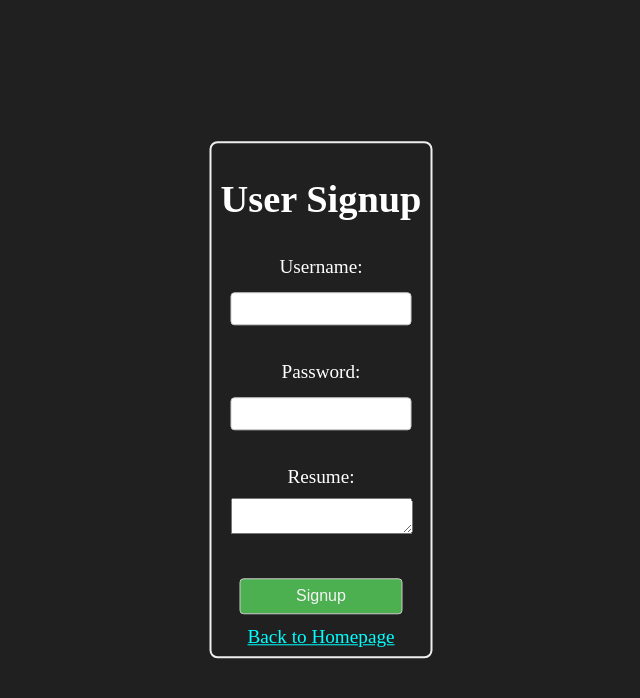
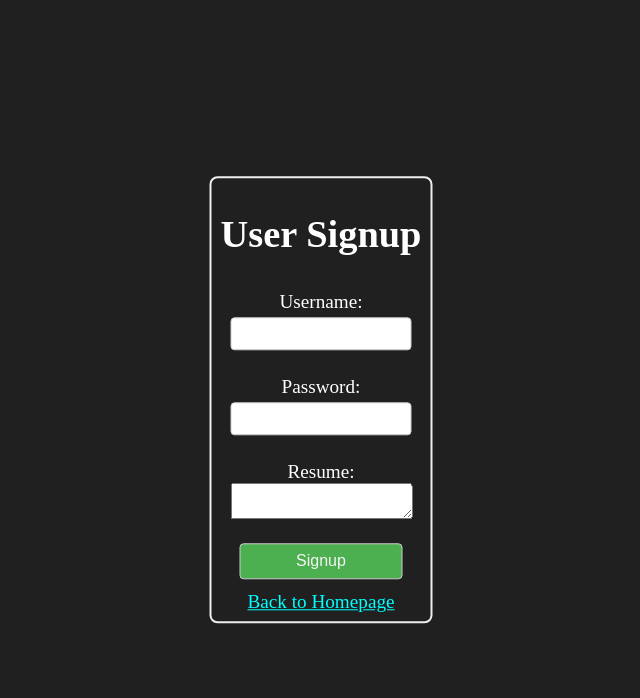
Before and after one commit to ArchBase/aijob, a Flask app: page /user/signup in a window 1280 px wide. Shown: the top 698 px of the page, without its empty margins (319-959 px from the left). Run offline with Flask 3, Linux system fonts and the light colour scheme.

Commit message:
remove gap

```diff
--- a/static/style.css
+++ b/static/style.css
@@ -51,7 +51,6 @@ a:visited{
     display: flex;
     flex-direction: column;
     align-items: center; /* Center inputs */
-    gap: 10px; /* Add space between elements */
 }
 
 .login-box input {
```
